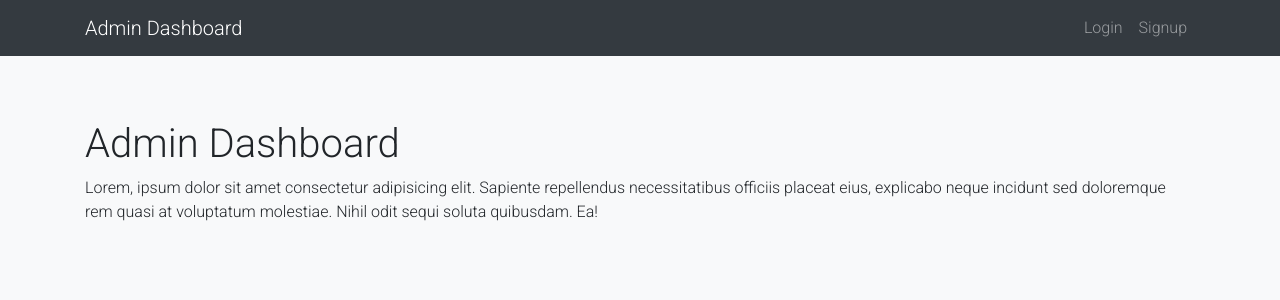
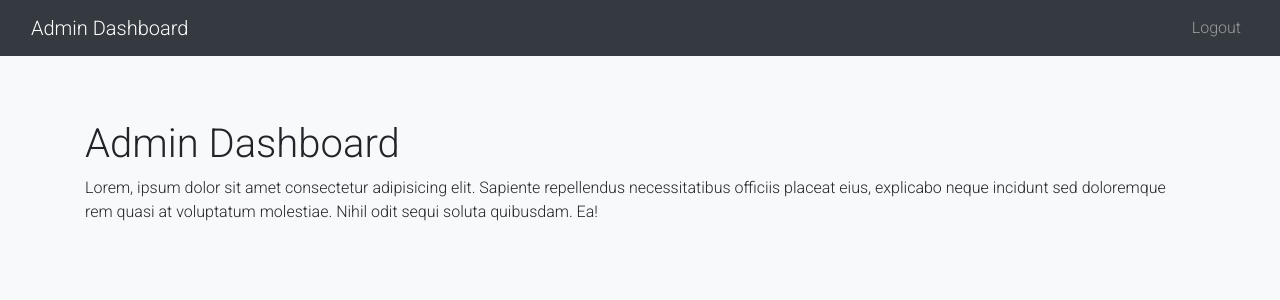
Before and after one commit to akshaymemail/flipkart-clone, a React (Create React App) app in the folder admin/: page / in a window 1280 px wide. Shown: the top 300 px of the page. Built offline with nearby package versions, Linux system fonts and the light colour scheme; sample sign-in values are in the browser's storage.

Commit message:
bug fixes and add admin logout

```diff
--- a/admin/src/components/Header/Header.jsx
+++ b/admin/src/components/Header/Header.jsx
@@ -3,18 +3,36 @@ import Navbar from "react-bootstrap/Navbar";
 import Nav from "react-bootstrap/Nav";
 import Container from "react-bootstrap/Container";
 import { Link} from "react-router-dom";
+import {useSelector, useDispatch} from 'react-redux'
+import {adminLogoutAction} from '../../redux/admin/authentication/actions'
 
 function Header() {
+  // admin signin state
+  const {isLoggedIn, user} = useSelector(state => state.adminSignin)
+
+  const dispatch = useDispatch()
+  const handleLogout = e => {
+    dispatch(adminLogoutAction())
+  }
   return (
     <div>
       <Navbar collapseOnSelect expand="lg" bg="dark" variant="dark">
-        <Container>
+        <Container fluid >
           <Link className='navbar-brand' to="/">Admin Dashboard</Link>
           <Navbar.Toggle aria-controls="responsive-navbar-nav" />
           <Navbar.Collapse id="responsive-navbar-nav">
             <Nav className="ml-auto" >
-              <li className="navbar-item"><Link className='nav-link' to='/login'> Login </Link></li>
-              <li className="nav-item"><Link className='nav-link' to='/signup'> Signup </Link></li>
+              {
+                isLoggedIn
+                ? (
+                  <>
+                    <li className="navbar-item"><Link className='nav-link' to='#' >{user.fullName}</Link></li>
+                    <li className="navbar-item"><Link className='nav-link' to='#' onClick={handleLogout} > Logout </Link></li>
+                  </>
+                )
+                : (<><li className="navbar-item"><Link className='nav-link' to='/login'> Login </Link></li>
+                <li className="nav-item"><Link className='nav-link' to='/signup'> Signup </Link></li></>)
+              }
             </Nav>
           </Navbar.Collapse>
         </Container>
--- a/admin/src/redux/admin/authentication/actions.js
+++ b/admin/src/redux/admin/authentication/actions.js
@@ -1,4 +1,4 @@
-import {ADMIN_LOGIN_REQUEST, ADMIN_LOGIN_SUCCESS, ADMIN_LOGIN_FAILURE} from './types'
+import {ADMIN_LOGIN_REQUEST, ADMIN_LOGIN_SUCCESS, ADMIN_LOGIN_FAILURE, ADMIN_LOGOUT_SUCCESS} from './types'
 import Axios from 'axios'
 
 // ADMIN LOGIN ACTION
@@ -9,14 +9,19 @@ export const adminLoginAction = ({email, password}) => dispatch => {
         email : email,
         password : password
     }).then(res => {
-        console.log(res)
         const {token, user} = res.data
         dispatch({type : ADMIN_LOGIN_SUCCESS, token : token , user : user})
-        localStorage.setItem('token', token )
+        localStorage.setItem('token', token)
         localStorage.setItem('userInfo', JSON.stringify(user))
-        localStorage.setItem('isLoggedIn',  true)
     }).catch(error => {
         console.log(error.response.data)
         dispatch({type : ADMIN_LOGIN_FAILURE, payload : error.response && error.response.data.error ? error.response.data.error : error.response.data.message ? error.response.data.message :error.message})
     })
 }
+
+// ADMIN LOGOUT ACTION
+export const adminLogoutAction = () => dispatch => {
+    localStorage.removeItem('userInfo')
+    localStorage.removeItem('token')
+    dispatch({type : ADMIN_LOGOUT_SUCCESS})
+}
--- a/admin/src/redux/admin/authentication/reducers.js
+++ b/admin/src/redux/admin/authentication/reducers.js
@@ -1,9 +1,9 @@
-import { ADMIN_LOGIN_FAILURE, ADMIN_LOGIN_REQUEST, ADMIN_LOGIN_SUCCESS } from "./types"
+import { ADMIN_LOGIN_FAILURE, ADMIN_LOGIN_REQUEST, ADMIN_LOGIN_SUCCESS, ADMIN_LOGOUT_SUCCESS } from "./types"
 
 // ADMIN LOGIN INITIAL STATE
 const adminLoginInitialState = {
     loading : false,
-    isLoggedIn : localStorage.getItem('isLoggedIn') ? localStorage.getItem('isLoggedIn') : false,
+    isLoggedIn : localStorage.getItem('token') ? true : false,
     token : localStorage.getItem('token') ? localStorage.getItem('token') : null,
     user : localStorage.getItem('userInfo') ? JSON.parse(localStorage.getItem('userInfo')) : {},
     error : ''
@@ -25,6 +25,7 @@ export const adminLoginReducer = (state = adminLoginInitialState, action) => {
             loading : false,
             error : action.payload
         }
+        case ADMIN_LOGOUT_SUCCESS : return {}
         default : return  state
     }
 }
--- a/admin/src/redux/admin/authentication/types.js
+++ b/admin/src/redux/admin/authentication/types.js
@@ -2,3 +2,6 @@
 export const ADMIN_LOGIN_REQUEST = 'USER_LOGIN_REQUEST'
 export const ADMIN_LOGIN_SUCCESS = 'USER_LOGIN_SUCCESS'
 export const ADMIN_LOGIN_FAILURE = 'USER_LOGIN_FAILURE'
+
+// ADMIN LOGOUT ACTION TYPES
+export const ADMIN_LOGOUT_SUCCESS = 'ADMIN_LOGOUT_SUCCESS'
--- a/admin/src/views/Home/Home.jsx
+++ b/admin/src/views/Home/Home.jsx
@@ -1,8 +1,14 @@
-import React from "react";
 import Jumbotron from 'react-bootstrap/Jumbotron'
 import Container from 'react-bootstrap/Container'
+import {useSelector} from 'react-redux'
 
-function Home() {
+function Home(props) {
+  // admin signin state
+  const {isLoggedIn} = useSelector(state => state.adminSignin)
+  if(!isLoggedIn){
+    props.history.push('/login')
+  }
+
   return (
     <div>
       <Jumbotron className='bg-light' fluid>
--- a/admin/src/views/Login/Login.jsx
+++ b/admin/src/views/Login/Login.jsx
@@ -1,4 +1,4 @@
-import React, { useEffect, useState } from "react";
+import React, { useState } from "react";
 import Form from "react-bootstrap/Form";
 import Button from "react-bootstrap/Button";
 import Container from "react-bootstrap/Container";
@@ -7,6 +7,11 @@ import { useDispatch, useSelector } from "react-redux";
 import { adminLoginAction } from "../../redux/admin/authentication/actions";
 
 function Login(props) {
+  // admin signin state
+  const {loading, error, isLoggedIn} = useSelector(state => state.adminSignin)
+  if(isLoggedIn){
+    props.history.push('/')
+  }
   // useState hook
   const [email, setEmail] = useState("");
   const [password, setPassword] = useState("");
@@ -19,15 +24,6 @@ function Login(props) {
     e.preventDefault();
     dispatch(adminLoginAction({email, password}))
   };
-
-  // admin signin state
-  const {loading, error, isLoggedIn} = useSelector(state => state.adminSignin)
-
-  useEffect(() => {
-    if(isLoggedIn){
-      props.history.push('/')
-    }
-  }, [isLoggedIn, props.history])
 
   return (
     <Container>
--- a/admin/src/views/Signup/Signup.jsx
+++ b/admin/src/views/Signup/Signup.jsx
@@ -1,12 +1,17 @@
-import React from "react";
 import Form from "react-bootstrap/Form";
 import Button from "react-bootstrap/Button";
 import Container from "react-bootstrap/Container";
 import Alert from "react-bootstrap/Alert";
 import Col from "react-bootstrap/Col";
 import { useState } from "react";
+import { useSelector } from "react-redux";
 
-function Signup() {
+function Signup(props) {
+  // admin login state
+  const {isLoggedIn} = useSelector(state => state.adminSignin)
+  if(isLoggedIn){
+    props.history.push('/')
+  }
   // useState Hook
   const [firstName, setFirstName] = useState("");
   const [lastName, setLastName] = useState("");
```
Also changed, not shown: 2 other files (tests, documents, lock files or other folders).
